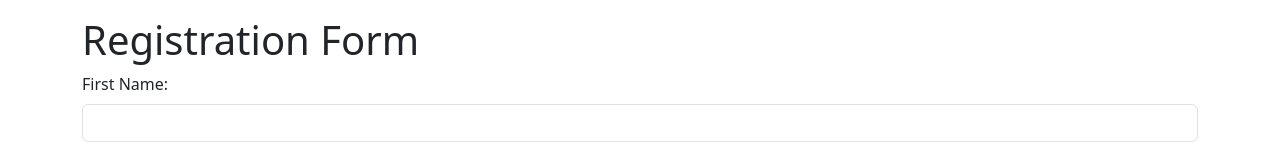
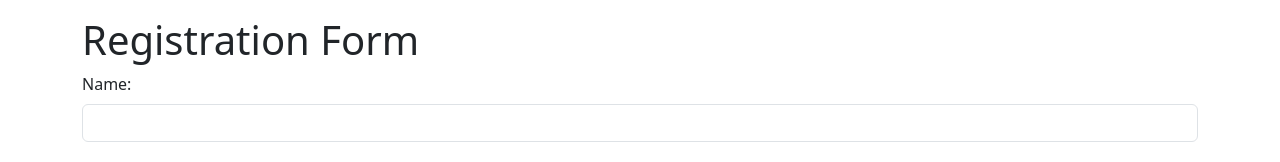
Before and after one commit to rahuly-bacancy/angular-forms, an Angular app: page / in a window 1280 px wide. Shown: the top 162 px of the page. Built offline with nearby package versions, Linux system fonts and the light colour scheme.

Commit message:
Changes in field name

```diff
--- a/src/app/app.component.html
+++ b/src/app/app.component.html
@@ -3,10 +3,10 @@
   <form (ngSubmit)="submitForm(formValue)" #formValue="ngForm">
     <div ngModelGroup="userData">
       <div class="mb-3">
-        <label for="firstName" class="form-label">First Name:</label>
-        <input type="text" class="form-control" id="firstName" ngModel name="firstName" #firstName="ngModel" required>
-        <span class="help-block" *ngIf="firstName.invalid && firstName.touched">
-          Firstname is required
+        <label for="name" class="form-label">Name:</label>
+        <input type="text" class="form-control" id="name" ngModel name="name" #name="ngModel" required>
+        <span class="help-block" *ngIf="name.invalid && name.touched">
+          Name is required
         </span>
       </div>
       <div class="mb-3">
```
